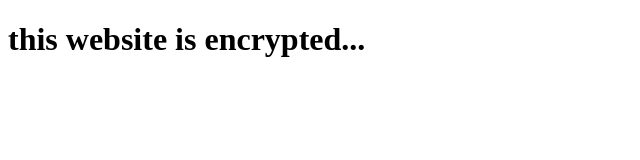
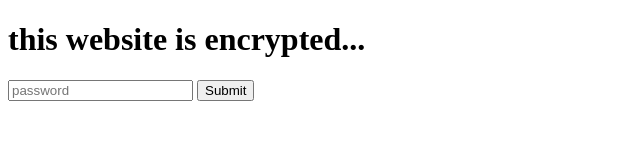
Before and after one commit to mrScream/HTTPS, a plain HTML site: page index.html in a window 1280 px wide. Shown: the whole page, without its empty margins (0-640 px from the left). Drawn offline with Linux system fonts and the light colour scheme.

Commit message:
Create index.js file and create input field

```diff
--- a/index.html
+++ b/index.html
@@ -1,5 +1,13 @@
 <!DOCTYPE HTML>
 <html>
+<head>
+</head>
+<body>
 <h1>this website is encrypted...</h1>
 
+<input type="text" name="passwd" placeholder="password"/>
+<input type="submit" onclick="request()" />
+
+</body>
+<script src="js/index.js"></script>
 </html>
```
Also changed, not shown: js/index.js (added).
